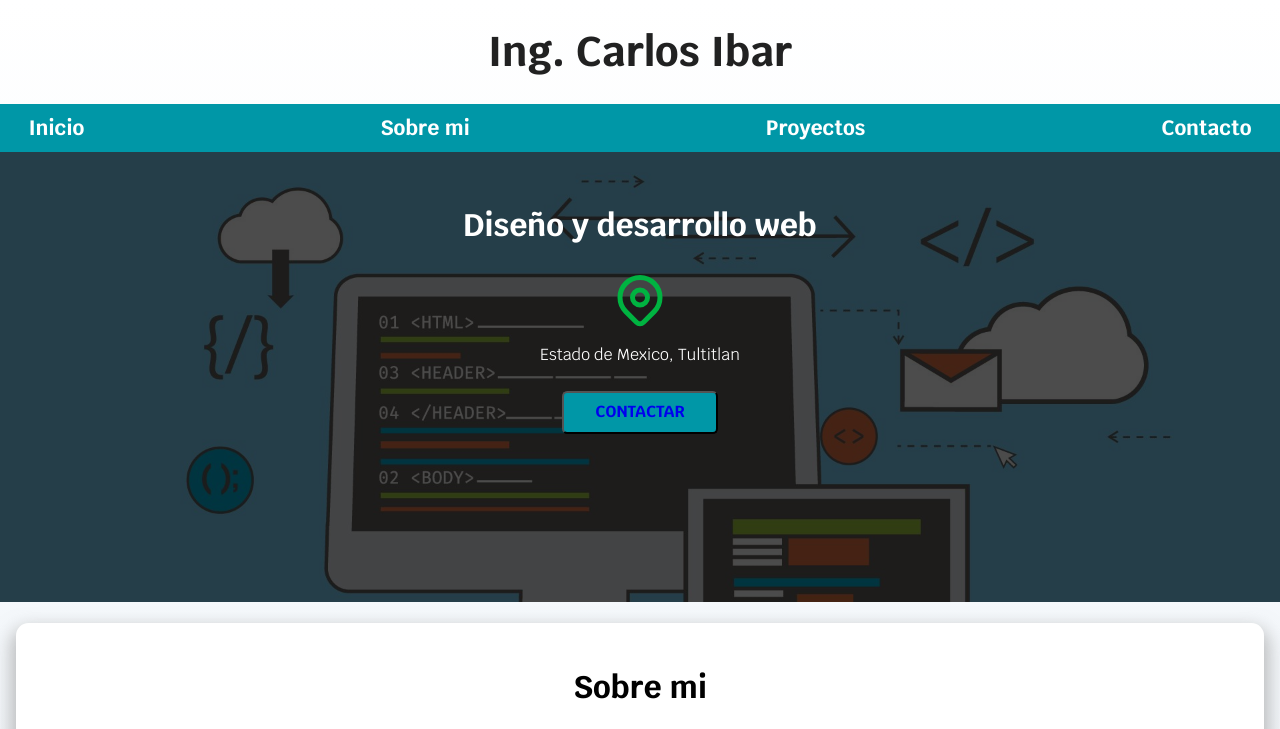
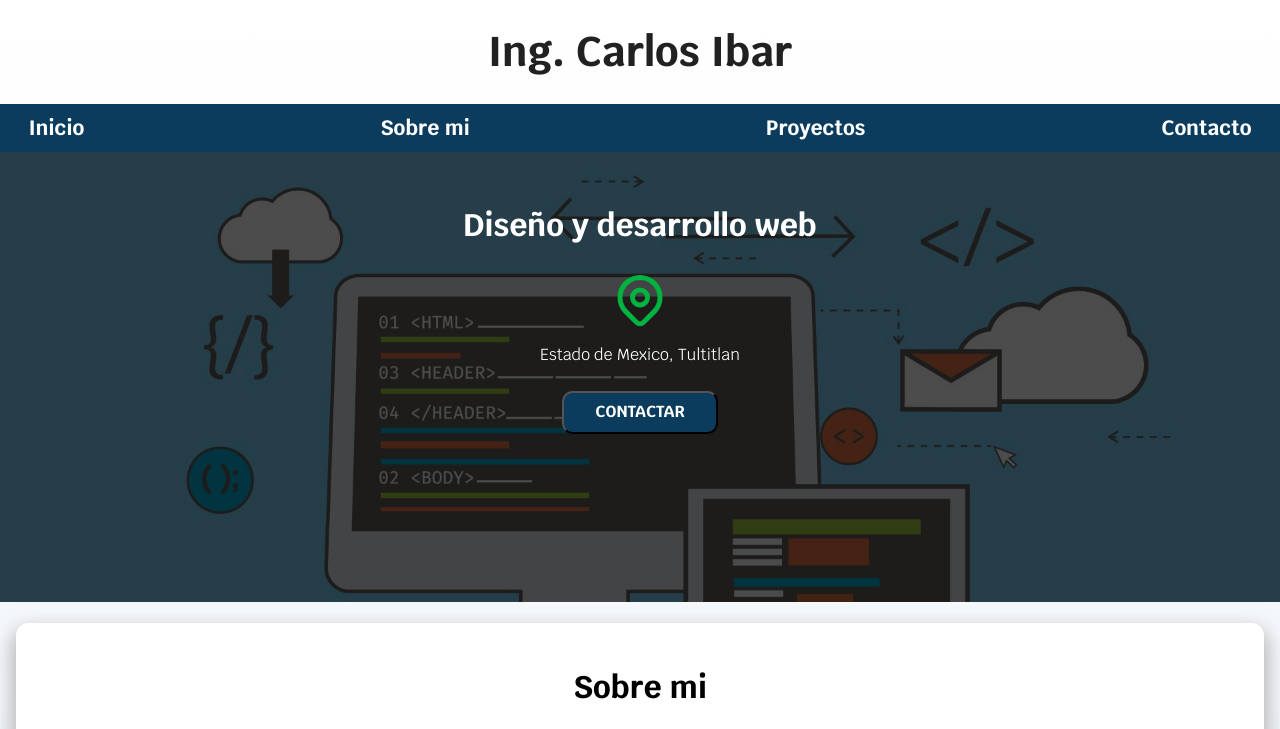
Before and after one commit to carlosibarcaim/CarlosIbarSite, a plain HTML site: page index.html in a window 1280 px wide. Shown: the top 729 px of the page. Drawn offline with nearby package versions, Linux system fonts and the light colour scheme.

Commit message:
Actualizacion 20-10-23

```diff
--- a/app.js
+++ b/app.js
@@ -9,10 +9,5 @@ function cargarEventListeners() {
 function dirigirContacto(e) {
   e.preventDefault();
 
-  if (e.target.classList.contains("boton")) {
-    location.href = "../index.html#contacto";
-  }
-  if (e.target.classList.contains("#botonContacto")) {
-    location.href = "../index.html#contacto";
-  }
+  location.href = "/index.html#contacto";
 }
--- a/css/styles.css
+++ b/css/styles.css
@@ -2,8 +2,8 @@
 :root {
   --blanco: #ffffff;
   --oscuro: #212121;
-  --primario: #ffc107;
-  --secundario: #0097a7;
+  --primario: #d9b310;
+  --secundario: #0b3c5d;
   --gris: #757575;
   --freelancer: 1.5rem;
   --grisClaro: #dfe9f3;
@@ -161,12 +161,11 @@ span {
 
 /*Boton Hero*/
 .boton {
-  text-decoration: none;
   background-color: var(--secundario);
   margin: 1rem;
   color: var(--blanco);
   padding: 1rem 3rem;
-  border-radius: 0.5rem;
+  border-radius: 1rem;
   font-weight: bold;
   text-transform: uppercase;
   width: 90%;
--- a/index.html
+++ b/index.html
@@ -66,9 +66,7 @@
 
         <p>Estado de Mexico, Tultitlan</p>
 
-        <button class="boton" id="botonContacto">
-          <a href="#contacto">Contactar</a>
-        </button>
+        <button class="boton" id="botonContacto">Contactar</button>
       </div>
     </section>
 
```
